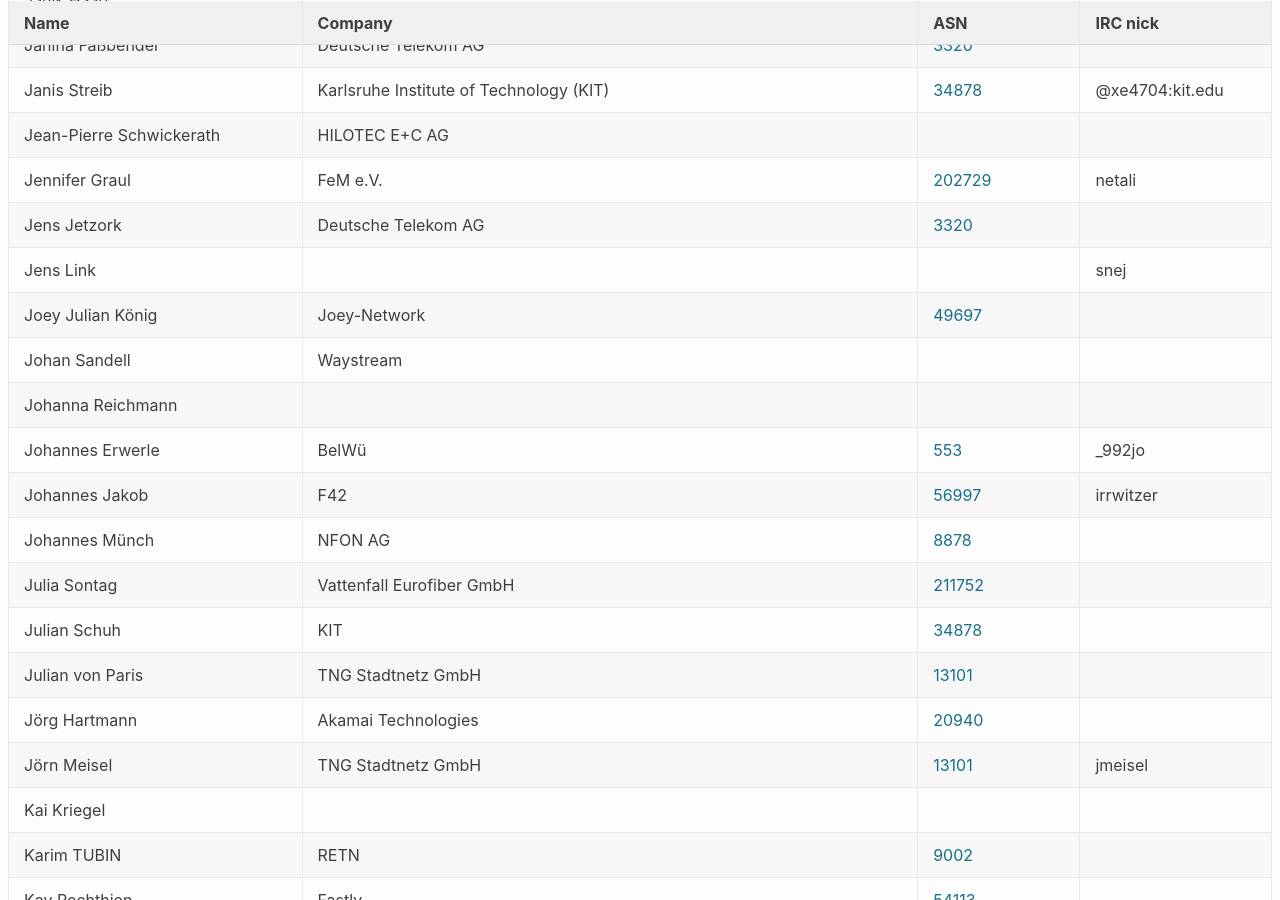
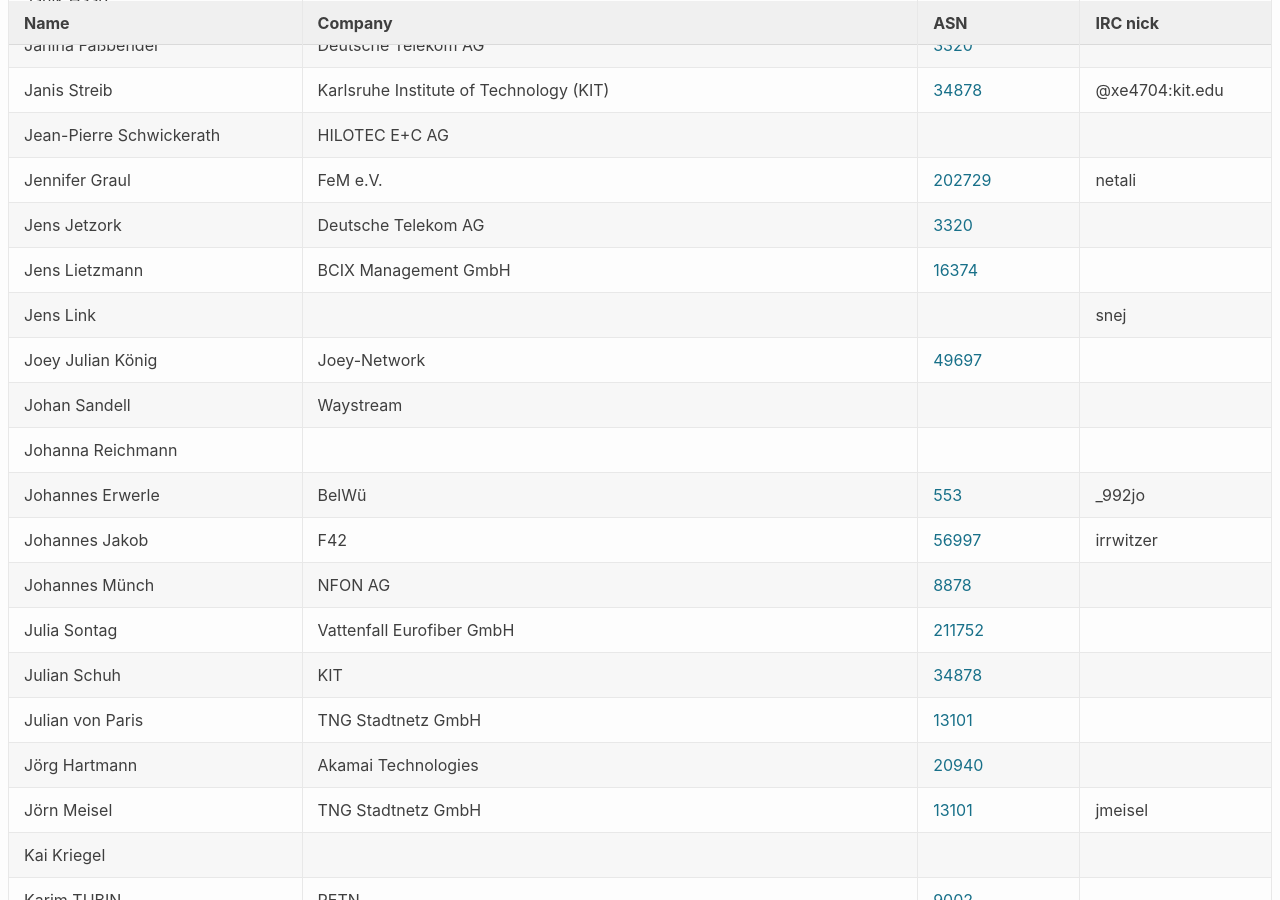
Before and after one commit to denog/pretix-attendeelist, a Jekyll site: the page built from denog15/index.md, in a window 1280 px wide and 900 px high, scrolled down 4519 px. Built offline with Jekyll 4.4.1, drawn with Linux system fonts in a browser that asks for light colours; some of the changed text lies outside the part shown.

Commit message:
Latest data: Mon Oct 16 13:11:30 UTC 2023

```diff
--- a/_data/attendees_denog15_onsite.json
+++ b/_data/attendees_denog15_onsite.json
@@ -612,6 +612,12 @@
     "asn": "3320"
   },
   {
+    "name": "Jens Lietzmann",
+    "company": "BCIX Management GmbH",
+    "irc": null,
+    "asn": "16374"
+  },
+  {
     "name": "Jens Link",
     "company": null,
     "irc": "snej",
@@ -1200,12 +1206,6 @@
     "asn": "8878"
   },
   {
-    "name": "Patrick Hurrelmann",
-    "company": "NFON AG",
-    "irc": null,
-    "asn": "8878"
-  },
-  {
     "name": "Patrick Mathy",
     "company": "Arista Networks",
     "irc": null,
```
